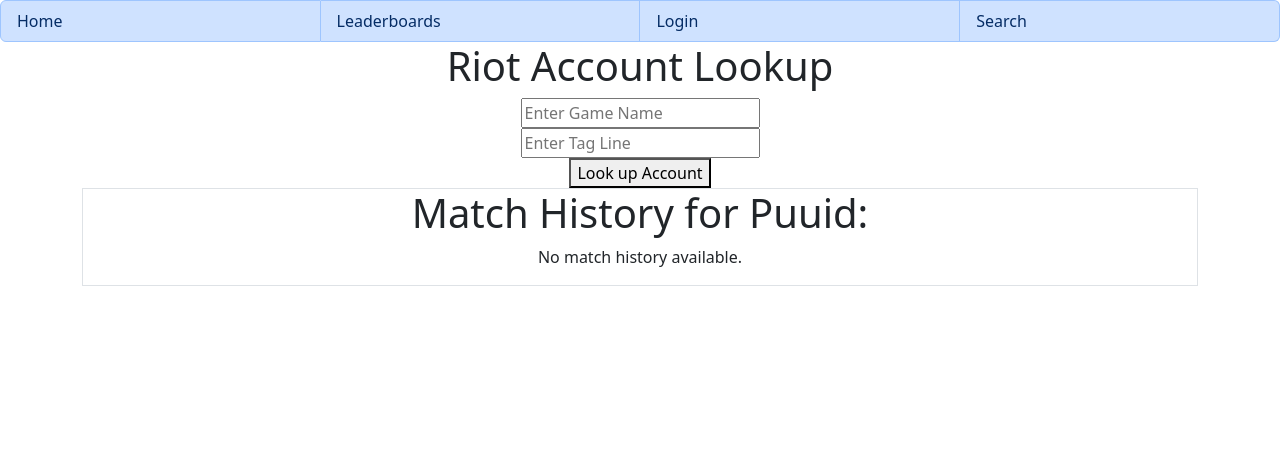
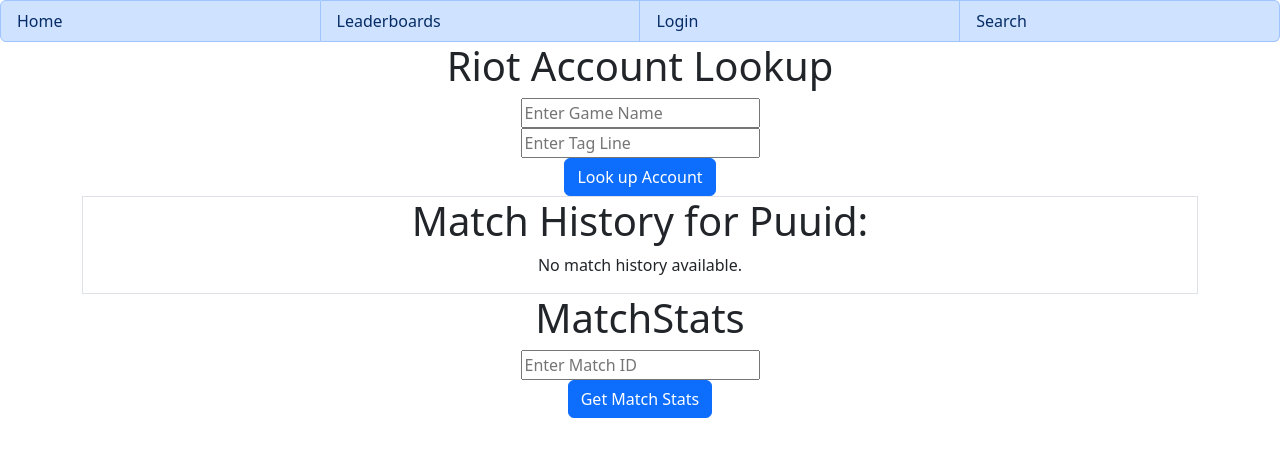
Before and after one commit to Zeblanc/League-Tracker, a React (Vite) app in the folder client/: page /account in a window 1280 px wide. Shown: the top 456 px of the page. Built offline with nearby package versions, Linux system fonts and the light colour scheme.

Commit message:
first blank page issue

```diff
--- a/client/src/App.jsx
+++ b/client/src/App.jsx
@@ -6,6 +6,7 @@
 import Home from './pages/Home';
 import Leaderboard from "./pages/Leaderboard";
 import Login from "./pages/Login";
+import MatchStats from "./components/MatchStats";
 
 function App() {
   const [puuid, setPuuid] = useState(null);
@@ -22,6 +23,7 @@
             <div className="container text-center">
               <RiotAccount setPuuid={setPuuid} />
               <AccountMatchHistory puuid={puuid} />
+              <MatchStats />
             </div>
           } />
 
--- a/client/src/components/AccountMatchHistory.jsx
+++ b/client/src/components/AccountMatchHistory.jsx
@@ -1,4 +1,3 @@
-// AccountMatchHistory.js
 import { useState, useEffect } from 'react';
 import axios from 'axios';
 
--- /dev/null
+++ b/client/src/components/MatchStats.jsx
@@ -0,0 +1,100 @@
+import axios from "axios";
+import { useState, useEffect } from "react";
+
+function MatchStats() {
+  const [matchId, setMatchId] = useState("");
+  const [matchData, setMatchData] = useState(null);
+  const [isLoading, setIsLoading] = useState(false);
+  const [error, setError] = useState(null);
+
+  useEffect(() => {
+    console.log("Current state:", { matchId, matchData, isLoading, error });
+  }, [matchId, matchData, isLoading, error]);
+
+  const displayMatchStats = async () => {
+    if (!matchId.trim()) {
+      setError("Please enter a valid Match ID");
+      return;
+    }
+
+    setIsLoading(true);
+    setError(null);
+    setMatchData(null);
+
+    try {
+      console.log("Fetching data for matchId:", matchId);
+      const response = await axios.get(
+        `http://localhost:8080/api/match/matchStats/${matchId}`
+      );
+      console.log("API response:", response.data);
+      setMatchData(response.data);
+    } catch (e) {
+      console.error("Error fetching match data:", e);
+      setError(
+        "Could not get Match Information: " +
+          (e.response?.data?.message || e.message)
+      );
+    } finally {
+      setIsLoading(false);
+    }
+  };
+
+  const renderMatchData = () => {
+    if (!matchData) return null;
+    try {
+      return (
+        <div className="border">
+          <p>
+            <strong>Match ID:</strong> {matchData.metadata.matchId}
+          </p>
+          <p>
+            <strong>Game Mode:</strong> {matchData.info.gameMode}
+          </p>
+          <p>
+            <strong>Game Duration:</strong>{" "}
+            {Math.floor(matchData.info.gameDuration / 60)}m{" "}
+            {matchData.info.gameDuration % 60}s
+          </p>
+          <h2>Players:</h2>
+          <ul className="list-group ">
+            {matchData.info.participants.map((participant, index) => (
+              <li className="list-group-item list-group-item-light" key={index}>
+                {participant.riotIdGameName}
+              </li>
+            ))}
+          </ul>
+        </div>
+      );
+    } catch (e) {
+      console.error("Error rendering match data:", e);
+      return (
+        <p>Error rendering match data. Please check console for details.</p>
+      );
+    }
+  };
+
+  return (
+    <div>
+      <h1>MatchStats</h1>
+      <div>
+        <input
+          type="text"
+          value={matchId}
+          onChange={(e) => setMatchId(e.target.value)}
+          placeholder="Enter Match ID"
+        />
+      </div>
+      <button
+        className="btn btn-primary"
+        onClick={displayMatchStats}
+        disabled={isLoading}
+      >
+        {isLoading ? "Loading..." : "Get Match Stats"}
+      </button>
+      {error && <div style={{ color: "red" }}>{error}</div>}
+      {renderMatchData()}
+    </div>
+  );
+}
+
+export default MatchStats;
--- a/client/src/components/RiotAccount.jsx
+++ b/client/src/components/RiotAccount.jsx
@@ -57,7 +57,7 @@
           placeholder="Enter Tag Line"
         />
       </div>
-      <button onClick={fetchAccountData} disabled={isLoading}>
+      <button className='btn btn-primary' onClick={fetchAccountData} disabled={isLoading}>
         {isLoading ? 'Loading...' : 'Look up Account'}
       </button>
       {/* if error is true then render */}
```
